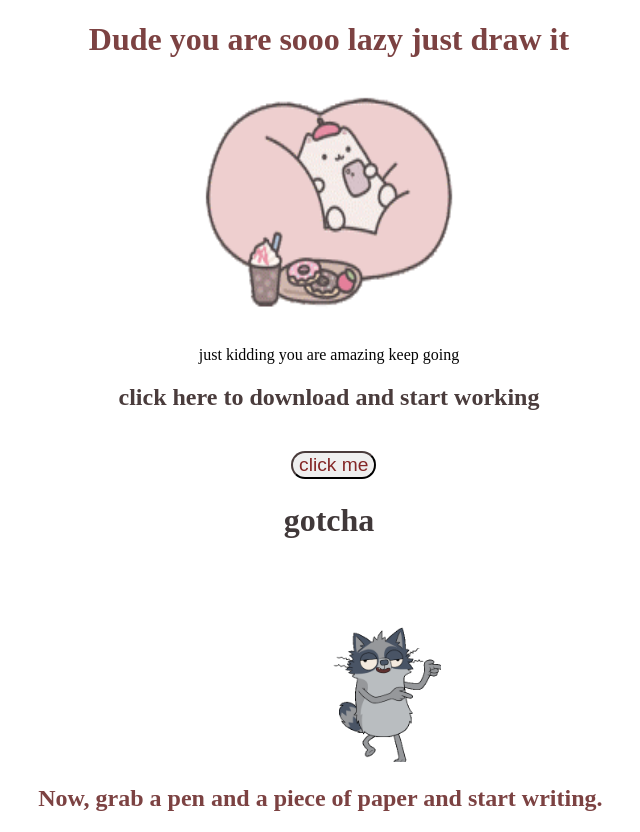
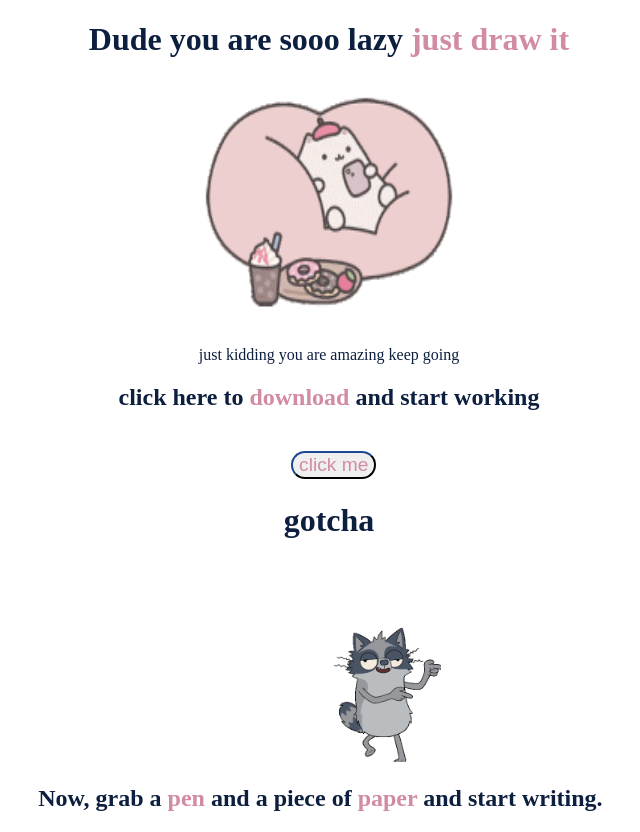
Before and after one commit to itsachwak/home, a plain HTML site: page download.html in a window 1280 px wide. Both pictures are taken after a click on the button "click me". Shown: the whole page, without its empty margins (311-951 px from the left). Drawn offline with Linux system fonts and the light colour scheme.

Commit message:
Refactor download.html for improved styling
Updated styles and text colors for better aesthetics.

```diff
--- a/download.html
+++ b/download.html
@@ -5,18 +5,25 @@
     <meta name="viewport" content="width=device-width, initial-scale=1.0">
     <title>you are lazy</title>
 </head>
-<body>
-    <H1 style="color: #7c4242; text-align: center;">Dude you are sooo lazy  just draw it</H1>
+<body style="background-color: #ffffff;"> <!-- white background -->
+
+    <h1 style="color: #0d1f3f; text-align: center;">Dude you are sooo lazy <span style="color:#d18ca3;">just draw it</span></h1>
+
     <img src="lazy.gif" width="300" height="250" style="display: block; margin-left: auto; margin-right: auto; margin-top: 0%;">
-   <p style="text-align: center; color:#040404;"> just kidding you are amazing keep going </p>
-   <h2 style=" color:#4A3C3C;text-align: center;">click here to download and start working</h2>
-   <button onclick="document.getElementById('hide').style.display = 'block'" style="border-color:#4A3C3C ;margin-bottom: 2px; color: rgb(132, 39, 39); height: max-content; font-size: larger; margin-left: 47%; margin-top: 20px; border-radius: 20px;" >click me</button>
-   <div id="hide" style="display: none;">
-     <H1 style="color: #403839; text-align: center;">gotcha</H1>
-     <img src="gotcha.gif"  width="450" height="450"  style="   margin-left: 43%; height: 200px; width: 200px; margin-top: 1px;">
-     <h2 style="margin-left: 27%; color:#7c4242;"><strong>Now, grab a pen and a piece of paper and start writing.</strong></h2>
-   </div>
 
+    <p style="text-align: center; color:#0d1f3f;">just kidding you are amazing keep going</p>
 
+    <h2 style="color:#0d1f3f; text-align: center;">click here to <span style="color:#d18ca3;">download</span> and start working</h2>
+
+    <button onclick="document.getElementById('hide').style.display = 'block'"
+            style="border-color:#0d1f3f; margin-bottom: 2px; color: #d18ca3; height: max-content; font-size: larger; margin-left: 47%; margin-top: 20px; border-radius: 20px;">
+        click me
+    </button>
+
+    <div id="hide" style="display: none;">
+        <h1 style="color: #0d1f3f; text-align: center;">gotcha</h1>
+        <img src="gotcha.gif" width="450" height="450" style="margin-left: 43%; height: 200px; width: 200px; margin-top: 1px;">
+        <h2 style="margin-left: 27%; color:#0d1f3f;"><strong>Now, grab a <span style="color:#d18ca3;">pen</span> and a piece of <span style="color:#d18ca3;">paper</span> and start writing.</strong></h2>
+    </div>
 </body>
 </html>
```
